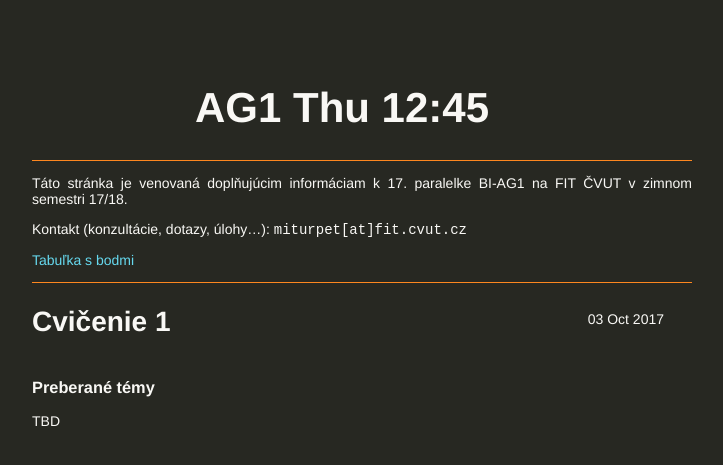
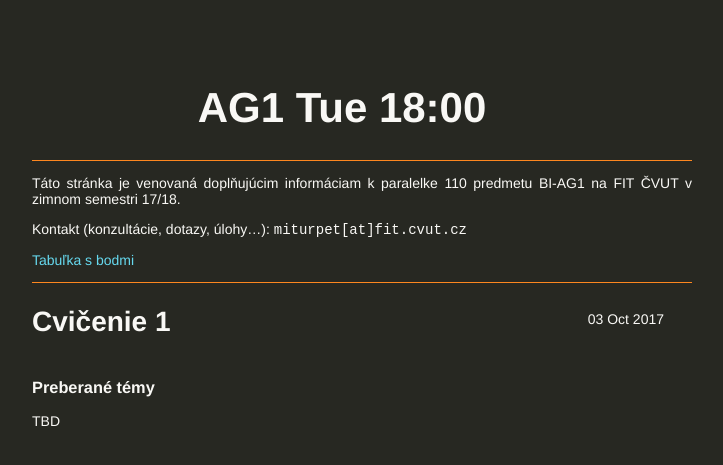
Before and after one commit to PMitura/ag1, a Jekyll site: the page built from index.html, in a window 1280 px wide. Shown: the top 465 px of the page, without its empty margins (298-1021 px from the left). Built offline with Jekyll 4.4.1, drawn with Linux system fonts in a browser that asks for light colours.

Commit message:
Class time changed

```diff
--- a/index.html
+++ b/index.html
@@ -1,6 +1,6 @@
 ---
 layout: layout
-title: AG1 Thu 12:45
+title: AG1 Tue 18:00
 ---
 
 <div id="content">
```
Also changed, not shown: _posts/2017-10-02-info.md (+1 -1 lines).
